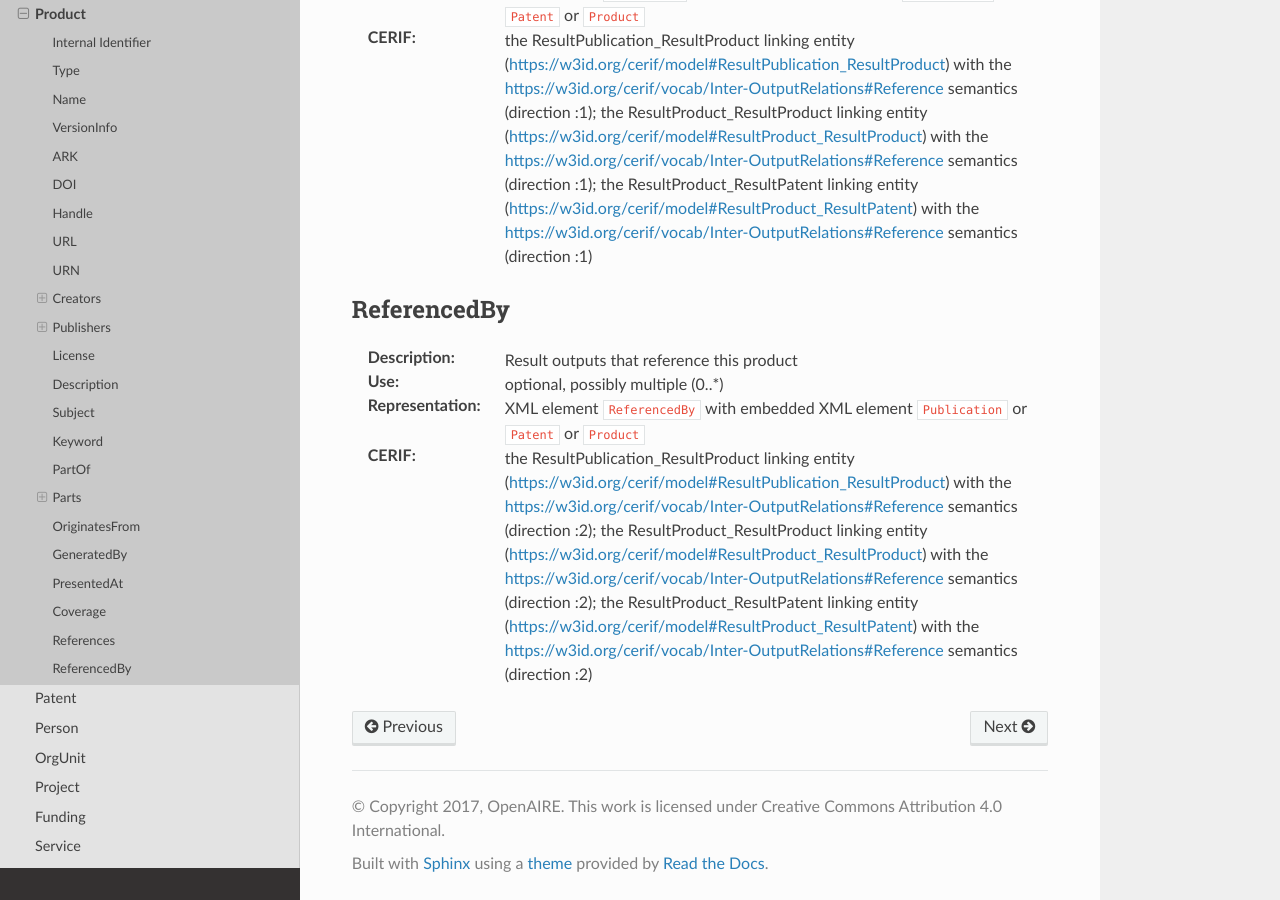
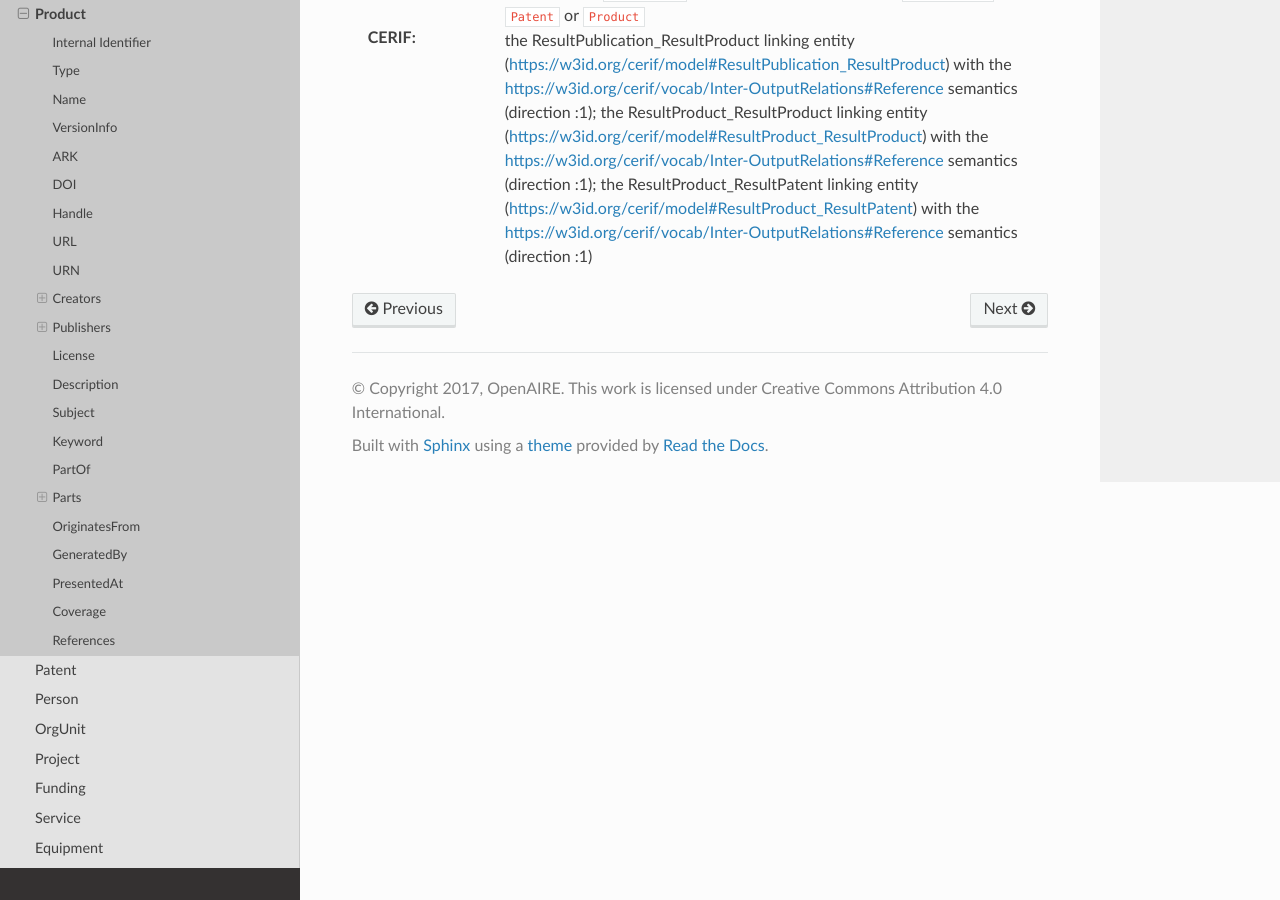
Before and after one commit to openaire/guidelines-cris-managers, a Sphinx documentation site: the page built from docs/cerif_xml_product_entity.rst, in a window 1280 px wide and 900 px high, scrolled down 7300 px. Built offline with Sphinx 7.4.7 and the Read the Docs theme 2.0.0, drawn with Linux system fonts in a browser that asks for light colours; a script that is not in the unit is left out.

Commit message:
leave out Publication/ReferencedBy, Product/ReferencedBy

```diff
--- a/docs/cerif_xml_product_entity.rst
+++ b/docs/cerif_xml_product_entity.rst
@@ -226,11 +226,3 @@
 :Use: optional, possibly multiple (0..*)
 :Representation: XML element ``References`` with embedded XML element ``Publication`` or ``Patent`` or ``Product``
 :CERIF: the ResultPublication_ResultProduct linking entity (`<https://w3id.org/cerif/model#ResultPublication_ResultProduct>`_) with the `<https://w3id.org/cerif/vocab/Inter-OutputRelations#Reference>`_ semantics (direction :1); the ResultProduct_ResultProduct linking entity (`<https://w3id.org/cerif/model#ResultProduct_ResultProduct>`_) with the `<https://w3id.org/cerif/vocab/Inter-OutputRelations#Reference>`_ semantics (direction :1); the ResultProduct_ResultPatent linking entity (`<https://w3id.org/cerif/model#ResultProduct_ResultPatent>`_) with the `<https://w3id.org/cerif/vocab/Inter-OutputRelations#Reference>`_ semantics (direction :1)
-
-
-ReferencedBy
-^^^^^^^^^^^^
-:Description: Result outputs that reference this product
-:Use: optional, possibly multiple (0..*)
-:Representation: XML element ``ReferencedBy`` with embedded XML element ``Publication`` or ``Patent`` or ``Product``
-:CERIF: the ResultPublication_ResultProduct linking entity (`<https://w3id.org/cerif/model#ResultPublication_ResultProduct>`_) with the `<https://w3id.org/cerif/vocab/Inter-OutputRelations#Reference>`_ semantics (direction :2); the ResultProduct_ResultProduct linking entity (`<https://w3id.org/cerif/model#ResultProduct_ResultProduct>`_) with the `<https://w3id.org/cerif/vocab/Inter-OutputRelations#Reference>`_ semantics (direction :2); the ResultProduct_ResultPatent linking entity (`<https://w3id.org/cerif/model#ResultProduct_ResultPatent>`_) with the `<https://w3id.org/cerif/vocab/Inter-OutputRelations#Reference>`_ semantics (direction :2)
```
Also changed, not shown: docs/cerif_xml_publication_entity.rst (+0 -8 lines), 3 other files.
